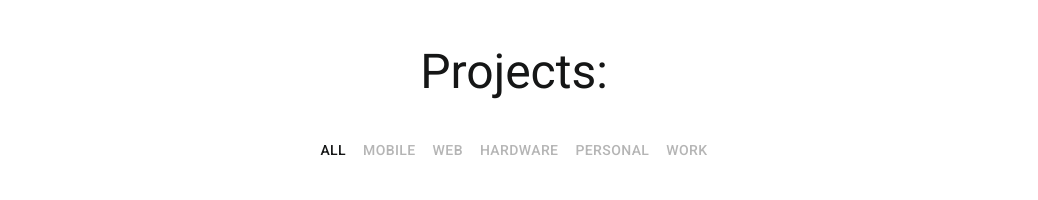
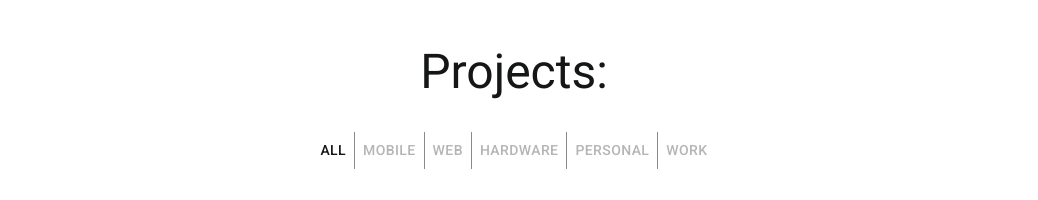
Before and after one commit to andordavoti/personal-website, a React (Create React App) app: page / in a window 1280 px wide. Shown: the part 880-1080 px from the top of the page, without its empty margins (126-1164 px from the left). Built offline with nearby package versions, Linux system fonts and the light colour scheme.

Commit message:
improved styling for light theme

```diff
--- a/src/components/ProjectsGrid.tsx
+++ b/src/components/ProjectsGrid.tsx
@@ -63,7 +63,7 @@ const Projects: React.FC = () => {
             <Box m="1rem" />
 
             <div>
-                <ButtonGroup variant="text" color="primary" aria-label="text primary button group">
+                <ButtonGroup variant="text" color="secondary" aria-label="text primary button group">
                     {categories.map((category) => (
                         <Button
                             className={category === activeCategory ? styles.activeCategory : styles.inActiveCategory}
```
